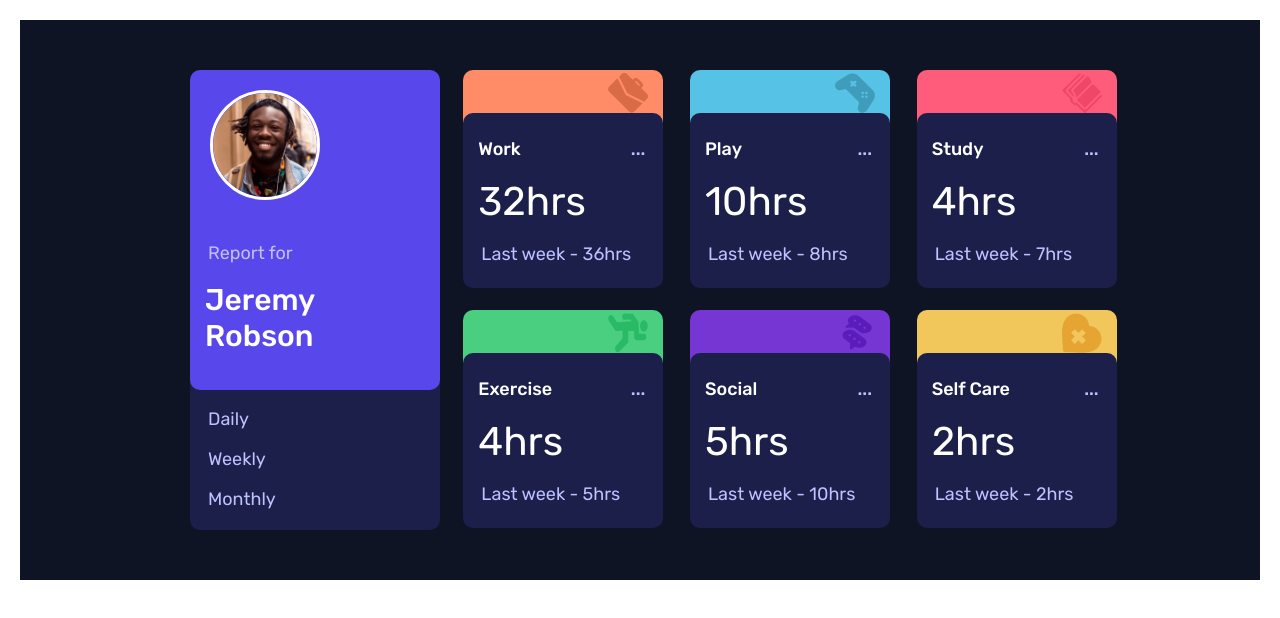
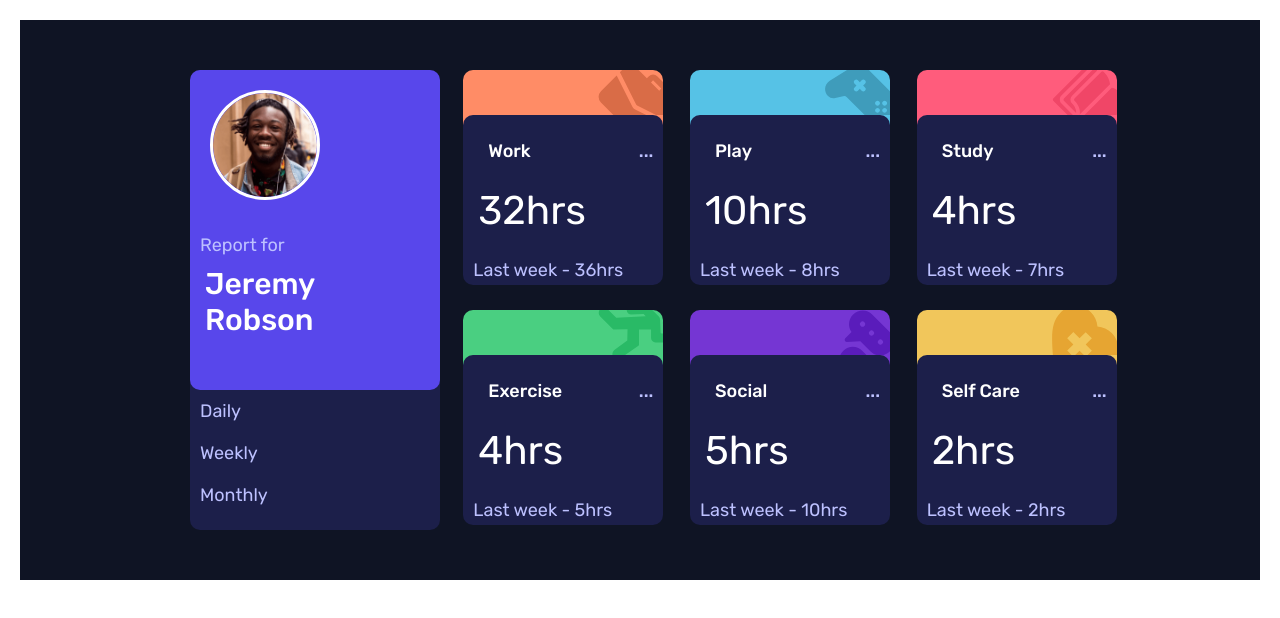
Before and after one commit to DanaC-WD04238/profile-card-component1, a plain HTML site: page 03-Homework-Css/time-tracking-dashboard-main/index.html in a window 1280 px wide. Drawn offline with Linux system fonts and the light colour scheme.

Commit message:
Solutii.

```diff
--- a/03-Homework-Css/time-tracking-dashboard-main/index.html
+++ b/03-Homework-Css/time-tracking-dashboard-main/index.html
@@ -30,48 +30,48 @@
     </div>
     <div class="card-results">
       <div class="card-results1 card-body">
-        <div class="card-results-work-header"><img class="card-icon1" src="./images/icon-work.svg" alt="icon-image1"></div>
-        <div class="card-results-work">
+        <div class="card-results-header"><img class="card-icon" src="./images/icon-work.svg" alt="icon-image1"></div>
+        <div class="card-result">
           <p class="card-work">Work<a href="#">...</a></p>
           <h1>32hrs</h1>
           <p>Last week - 36hrs</p>
         </div>
       </div>
       <div class="card-results2 card-body">
-        <div class="card-results-play-header"><img class="card-icon2" src="./images/icon-play.svg" alt="icon-image2"></div>
-        <div class="card-results-play">
+        <div class="card-results-header"><img class="card-icon" src="./images/icon-play.svg" alt="icon-image2"></div>
+        <div class="card-result">
           <p class="card-play">Play<a href="#">...</a></p>
           <h1>10hrs</h1>
           <p>Last week - 8hrs</p>
         </div>
       </div>
       <div class="card-results3 card-body">
-        <div class="card-results-study-header"><img class="card-icon3" src="./images/icon-study.svg" alt="icon-image3"></div>
-        <div class="card-results-study">
+        <div class="card-results-header"><img class="card-icon" src="./images/icon-study.svg" alt="icon-image3"></div>
+        <div class="card-result">
           <p class="card-study">Study<a href="#">...</a></p>
           <h1>4hrs </h1>
           <p>Last week - 7hrs</p>
         </div>
       </div>
       <div class="card-results4 card-body">
-        <div class="card-results-exercise-header"><img class="card-icon4" src="./images/icon-exercise.svg" alt="icon-image4"></div>
-        <div class="card-results-exercise">
+        <div class="card-results-header"><img class="card-icon" src="./images/icon-exercise.svg" alt="icon-image4"></div>
+        <div class="card-result">
           <p class="card-exercise">Exercise<a href="#">...</a></p>
           <h1>4hrs </h1>
           <p>Last week - 5hrs</p>
         </div>
       </div>
       <div class="card-results5 card-body">
-        <div class="card-results-social-header"><img class="card-icon5" src="./images/icon-social.svg" alt="icon-image5"></div>
-        <div class="card-results-social">
+        <div class="card-results-header"><img class="card-icon" src="./images/icon-social.svg" alt="icon-image5"></div>
+        <div class="card-result">
           <p class="card-social">Social<a href="#">...</a></p>
           <h1>5hrs </h1>
           <p>Last week - 10hrs</p>
         </div>
       </div>
       <div class="card-results6 card-body">
-        <div class="card-results-self-header"><img class="card-icon6" src="./images/icon-self-care.svg" alt="icon-image6"></div>
-        <div class="card-results-self">
+        <div class="card-results-header"><img class="card-icon" src="./images/icon-self-care.svg" alt="icon-image6"></div>
+        <div class="card-result">
           <p class="card-self">Self Care<a href="#">...</a></p>
           <h1>2hrs </h1>
           <p>Last week - 2hrs</p>
--- a/03-Homework-Css/time-tracking-dashboard-main/style.css
+++ b/03-Homework-Css/time-tracking-dashboard-main/style.css
@@ -10,7 +10,7 @@ p{
     font-size: 18px;
     font-weight: 400;
     color: hsl(236, 100%, 87%);
-    margin: 18px;
+    padding: 10px;
 }
 h1 {
     font-size: 40px;
@@ -71,21 +71,20 @@ a {
     justify-content: space-around;
     flex-flow: row wrap;
 }
-.card-results-work-header, .card-results-play-header, .card-results-study-header, .card-results-exercise-header, .card-results-social-header, .card-results-self-header {
+.card-results-header {
     width: 200px;
-    height: 25px;
-    border-radius: 10px 10px 0px 0px;
+    height: 45px;
+    overflow: hidden;
 }
-.card-icon1, .card-icon2, .card-icon3, .card-icon4, .card-icon5, .card-icon6 {
-    width: 20%;
-    height: 160%;
+.card-icon {
+    overflow: hidden;
     position: relative;
-    left: 145px;
-    top: 3px;
+    left: 135px;
+    bottom: 5px;
 }
-.card-results-work, .card-results-play, .card-results-study, .card-results-exercise, .card-results-social, .card-results-self {
+.card-result {
     width: 200px;
-    height: 175px;
+    height: 170px;
     background-color: hsl(235, 46%, 20%);
     border-radius: 10px;
 }
@@ -111,7 +110,6 @@ a {
 }
 .card-results6 {
     background-color: hsl(43, 84%, 65%);
-
 }
 .card-work, .card-play, .card-study, .card-exercise, .card-social, .card-self {
     font-weight: 500;
```
